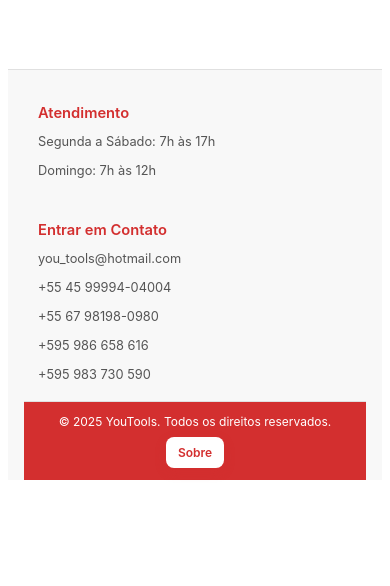
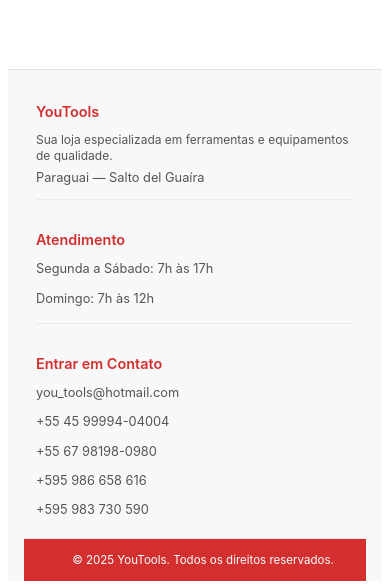
Before and after one commit to karimmenem/YouTools, a React (Create React App) app in the folder client/: page / in a window 390 px wide. Shown: the part 979-1565 px from the top of the page. Before the commit the page ends 1467 px from the top, so only its background shows below. Built offline with nearby package versions, Linux system fonts and the light colour scheme; no server answers; the database is empty.

Commit message:
some additional fixes

```diff
--- a/client/src/components/Brand/BrandGrid.css
+++ b/client/src/components/Brand/BrandGrid.css
@@ -34,7 +34,7 @@
 
 @media (max-width: 420px) {
   .brand-grid {
-    grid-template-columns: 1fr;
+    grid-template-columns: repeat(2, 1fr);
     gap: 12px;
     padding: 22px 10px;
   }
@@ -64,7 +64,7 @@
 .brand-logo {
   width: 100%;
   height: 100%;
-  object-fit: contain; /* keeps full logo visible */
+  object-fit: cover; /* keeps full logo visible */
   transition: transform 0.3s ease;
 }
 
@@ -82,5 +82,6 @@
 @media (max-width: 420px) {
   .brand-card {
     border-radius: 10px;
+    width: 140px;
   }
 }
--- a/client/src/components/Layout/Footer.css
+++ b/client/src/components/Layout/Footer.css
@@ -41,6 +41,39 @@
   color: #555555;
   line-height: 1.5;
   font-size: 0.95rem;
+}
+
+.footer-section a {
+  color: #555555;
+  text-decoration: none;
+  cursor: pointer;
+  display: inline-block;
+  transition: color 0.2s ease, opacity 0.2s ease;
+  border-bottom: 1px solid transparent;
+  padding-bottom: 2px;
+}
+
+.footer-section a:hover {
+  color: #d32f2f;
+  border-bottom-color: #d32f2f;
+}
+
+.footer-section a:active {
+  opacity: 0.7;
+}
+
+/* Touch-friendly: make it more obvious on touch screens */
+@media (hover: none) and (pointer: coarse) {
+  .footer-section a {
+    border-bottom: 1px solid #d32f2f;
+    color: #d32f2f;
+    font-weight: 500;
+  }
+
+  .footer-section a:active {
+    opacity: 0.6;
+    transform: scale(0.98);
+  }
 }
 
 .footer-bottom {
@@ -144,78 +177,101 @@
   }
 }
 
-/* Small phones: single column but compact spacing */
+/* Small phones: optimized three-column layout */
 @media (max-width: 480px) {
-  /* Use a compact two-column layout to reduce stacking height on narrow screens */
   .footer-content {
     display: grid;
-    grid-template-columns: repeat(2, minmax(0, 1fr));
-    gap: 8px 10px;
-    padding: 8px 12px;
+    grid-template-columns: repeat(3, minmax(0, 1fr));
+    gap: 8px 6px;
+    padding: 16px 12px;
     text-align: left;
     align-items: start;
   }
 
-  /* Hide the YouTools description on very small screens to save vertical space.
-     Keep Customer Service and Contact visible. */
-  .footer-content .footer-section:first-child {
-    display: none;
-  }
-
   .footer-section {
-    padding: 6px 4px;
+    padding: 0;
     max-width: none;
   }
 
   .footer-section h4 {
-    font-size: 0.95rem;
+    font-size: 0.85rem;
+    margin-bottom: 6px;
+    line-height: 1.2;
+  }
+
+  .footer-section p {
+    font-size: 0.75rem;
+    margin-bottom: 4px;
+    line-height: 1.3;
+  }
+
+  .footer-section a {
+    font-size: 0.75rem;
+    line-height: 1.3;
+    word-break: break-word;
+    display: block;
+    margin-top: 4px;
+  }
+
+  /* Make company description more compact on mobile */
+  .footer-section:first-child p {
+    font-size: 0.7rem;
+    line-height: 1.25;
     margin-bottom: 6px;
   }
 
-  .footer-section p {
-    font-size: 0.82rem;
-    margin-bottom: 4px;
-    line-height: 1.25;
+  .footer-bottom {
+    padding: 10px 8px;
+    font-size: 0.75rem;
   }
 
-  .footer-bottom {
-    padding: 8px 6px;
-    font-size: 0.78rem;
+  .footer-bottom-inner {
+    padding: 4px 8px;
+  }
+}
+
+/* Very small phones: stack vertically but keep compact */
+@media (max-width: 400px) {
+  .footer-content {
+    grid-template-columns: 1fr;
+    padding: 14px 12px;
+    gap: 12px;
   }
 
-  /* Reduce overall footer vertical footprint */
-  .footer {
+  .footer-section {
+    border-bottom: 1px solid rgba(0, 0, 0, 0.05);
+    padding-bottom: 10px;
+  }
+
+  .footer-section:last-child {
+    border-bottom: none;
     padding-bottom: 0;
   }
 
-  .footer-bottom-inner {
-    padding: 6px 8px;
-  }
-}
-
-/* Small phones */
-@media (max-width: 400px) {
-  .footer-content {
-    grid-template-columns: 1fr;
-    padding: 8px 10px;
-    gap: 6px;
-  }
-
-  /* ensure YouTools description hidden here as well */
-  .footer-content .footer-section:first-child {
-    display: none;
-  }
-
   .footer-section h4 {
-    font-size: 0.92rem;
+    font-size: 0.9rem;
+    margin-bottom: 8px;
   }
 
   .footer-section p {
     font-size: 0.8rem;
+    margin-bottom: 5px;
+  }
+
+  .footer-section a {
+    font-size: 0.8rem;
+    display: block;
+    margin-top: 6px;
+  }
+
+  /* Make company description more compact on very small screens */
+  .footer-section:first-child p {
+    font-size: 0.75rem;
+    line-height: 1.3;
   }
 
   .footer-bottom {
-    font-size: 0.75rem;
-    padding: 6px 4px;
+    font-size: 0.72rem;
+    padding: 10px 8px;
   }
 }
--- a/client/src/components/Layout/Footer.js
+++ b/client/src/components/Layout/Footer.js
@@ -13,7 +13,15 @@ const Footer = () => {
           <div className="footer-section">
             <h4>YouTools</h4>
             <p>{t('companyDescription')}</p>
-              <p>Paraguai — Salto del Guaíra</p>
+            <a
+              href="https://www.google.com/maps/place/24%C2%B003'32.6%22S+54%C2%B018'25.8%22W/@-24.059061,-54.3097309,796m/data=!3m2!1e3!4b1!4m4!3m3!8m2!3d-24.059061!4d-54.307156?entry=ttu&g_ep=EgoyMDI1MTEwNC4xIKXMDSoASAFQAw%3D%3D"
+              target="_blank"
+              rel="noopener noreferrer"
+            >
+              Paraguai — Salto del Guaíra
+            </a>
+
+
 
           </div>
           <div className="footer-section">
@@ -31,9 +39,9 @@ const Footer = () => {
           </div>
         </div>
         <div className="footer-bottom">
-          <div className="footer-bottom-inner">
+          <div className="footer-bottom-inner" style={{display: 'flex',justifyContent: 'center' ,textAlign: 'center', width: '100%' }}>
             <p>&copy; 2025 YouTools. {t('allRightsReserved')}</p>
-            <Link to="/about" className="about-btn" aria-label={t('about') || 'About'}>{t('about') || 'About'}</Link>
+
           </div>
         </div>
       </div>
--- a/client/src/components/Layout/Header.css
+++ b/client/src/components/Layout/Header.css
@@ -8,6 +8,7 @@
   position: fixed;
   top: 0;
   z-index: 1000;
+  overflow: hidden;
   width: 100%;
   transition: transform 0.25s ease-in-out, opacity 0.25s ease-in-out;
 }
```
